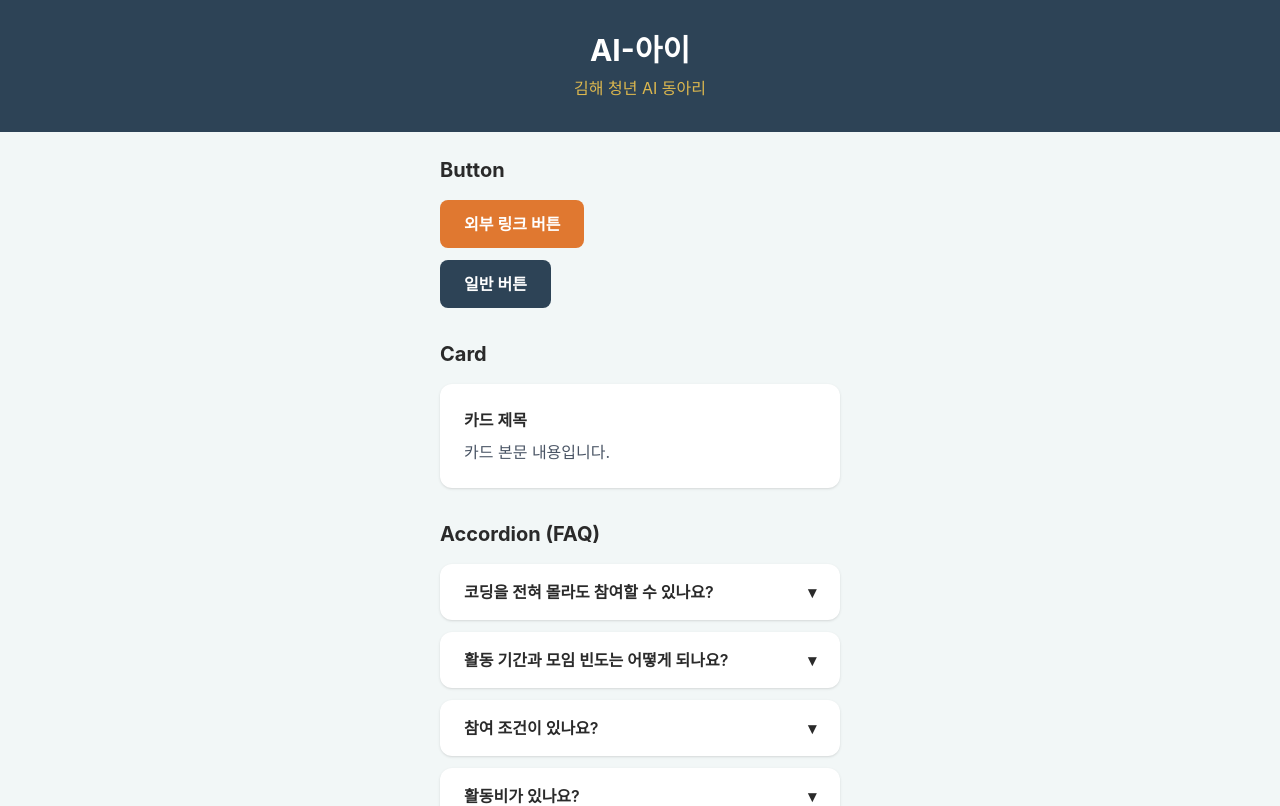
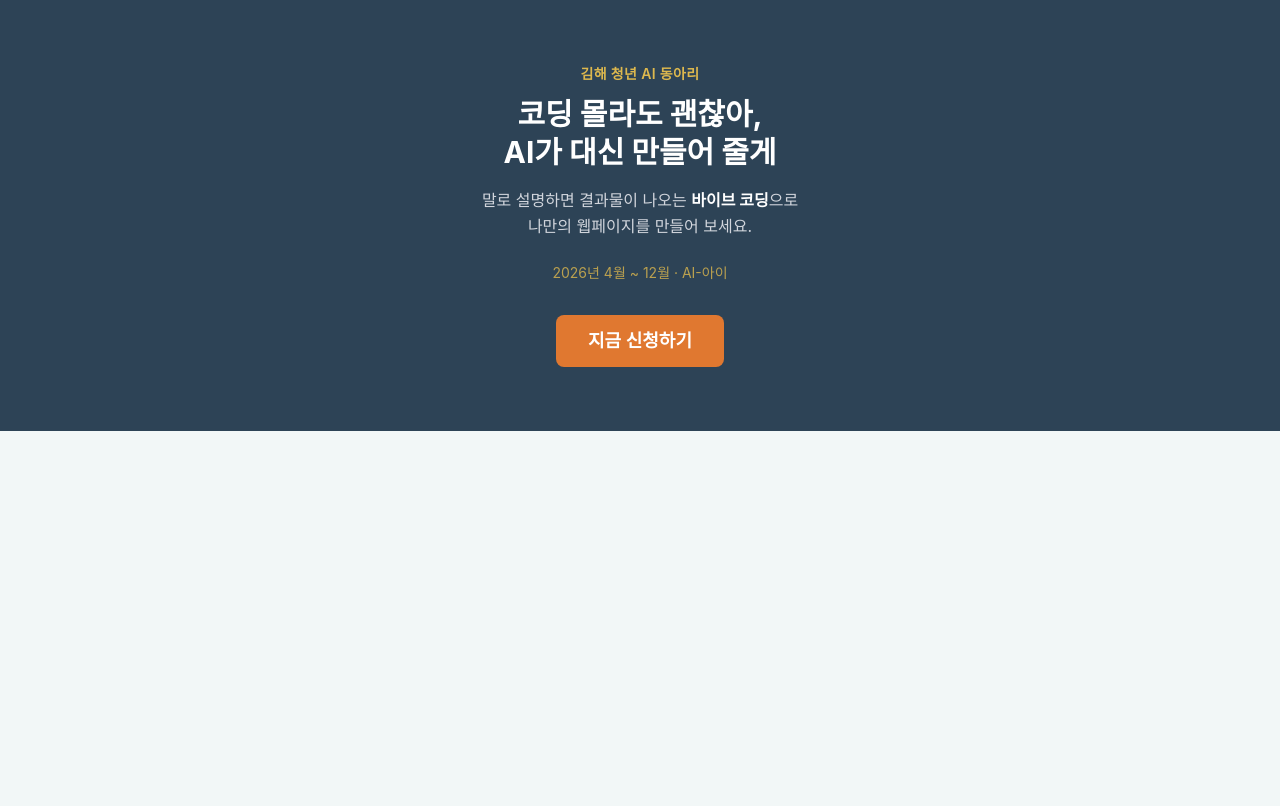
Before and after one commit to iamodh/landing-page, a React (Vite) app: page / in a window 1280 px wide. Shown: the top 806 px of the page. Built offline with nearby package versions, Linux system fonts and the light colour scheme.

Commit message:
feat: HeroSection 히어로 섹션 구현
카피, 동아리명, 운영 기간, #apply 앵커 스크롤 CTA 버튼 포함.
App.tsx를 실제 섹션 구조로 전환.

Co-Authored-By: Claude Opus 4.6 <noreply@anthropic.com>

```diff
--- a/src/App.tsx
+++ b/src/App.tsx
@@ -1,39 +1,14 @@
-import Button from "./components/ui/Button"
-import Card from "./components/ui/Card"
-import Accordion from "./components/ui/Accordion"
-import { faq } from "./data/faq"
+import HeroSection from "./components/sections/HeroSection"
 
 function App() {
   return (
     <div className="min-h-screen bg-brand-bg text-brand-text">
-      <header className="bg-brand-navy text-white p-8 text-center">
-        <h1 className="text-3xl font-bold">AI-아이</h1>
-        <p className="text-brand-gold mt-2">김해 청년 AI 동아리</p>
-      </header>
-      <main className="max-w-md mx-auto p-6 space-y-8">
-        <section>
-          <h2 className="text-xl font-bold mb-4">Button</h2>
-          <div className="space-y-3">
-            <Button href="https://example.com">외부 링크 버튼</Button>
-            <div>
-              <Button variant="secondary" onClick={() => alert("clicked")}>
-                일반 버튼
-              </Button>
-            </div>
-          </div>
-        </section>
-
-        <section>
-          <h2 className="text-xl font-bold mb-4">Card</h2>
-          <Card>
-            <p className="font-semibold">카드 제목</p>
-            <p className="text-gray-600 mt-2">카드 본문 내용입니다.</p>
-          </Card>
-        </section>
-
-        <section>
-          <h2 className="text-xl font-bold mb-4">Accordion (FAQ)</h2>
-          <Accordion items={faq} />
+      <HeroSection />
+      <main>
+        {/* 스크롤 테스트용 간격 */}
+        <div className="h-screen" />
+        <section id="apply" className="px-6 py-16 text-center">
+          <p className="text-xl font-bold">신청 CTA 섹션 (M9에서 구현 예정)</p>
         </section>
       </main>
     </div>
--- /dev/null
+++ b/src/components/sections/HeroSection.tsx
@@ -0,0 +1,34 @@
+export default function HeroSection() {
+  const scrollToApply = () => {
+    document.getElementById("apply")?.scrollIntoView({ behavior: "smooth" })
+  }
+
+  return (
+    <section id="hero" className="bg-brand-navy text-white px-6 py-16">
+      <div className="max-w-md mx-auto text-center">
+        <p className="text-brand-gold font-semibold text-sm tracking-wide">
+          김해 청년 AI 동아리
+        </p>
+        <h1 className="text-3xl font-bold mt-3 leading-tight">
+          코딩 몰라도 괜찮아,
+          <br />
+          AI가 대신 만들어 줄게
+        </h1>
+        <p className="text-gray-300 mt-4 leading-relaxed">
+          말로 설명하면 결과물이 나오는 <strong className="text-white">바이브 코딩</strong>으로
+          <br />
+          나만의 웹페이지를 만들어 보세요.
+        </p>
+        <p className="text-brand-gold/80 text-sm mt-6">
+          2026년 4월 ~ 12월 · AI-아이
+        </p>
+        <button
+          onClick={scrollToApply}
+          className="mt-8 inline-block bg-brand-orange text-white px-8 py-3 rounded-lg font-semibold text-lg hover:bg-brand-orange/90 transition-colors"
+        >
+          지금 신청하기
+        </button>
+      </div>
+    </section>
+  )
+}
```
